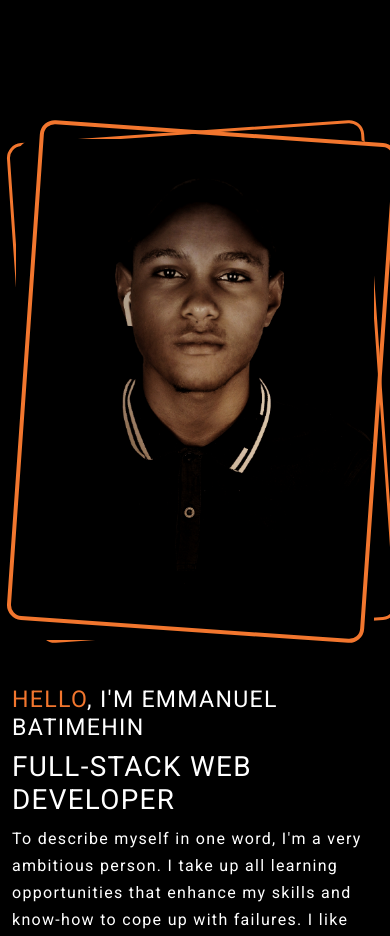
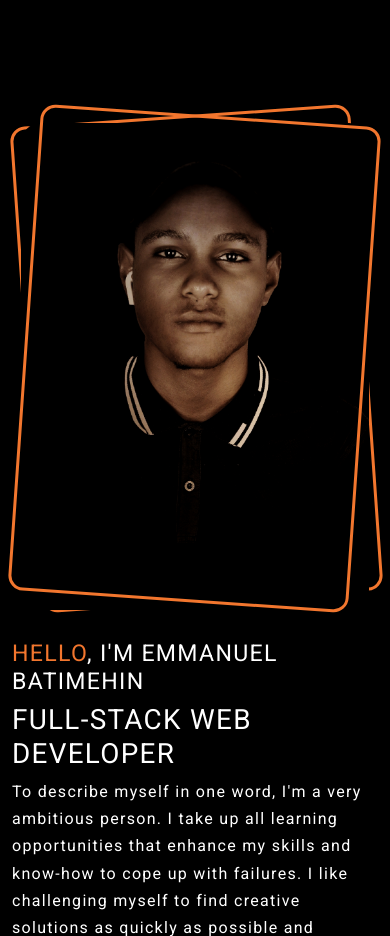
Before and after one commit to TISWHORDweb/My-portfolio, a PHP site: page / in a window 390 px wide. Shown: the part 77-1013 px from the top of the page. Run offline with PHP 8.4, Linux system fonts and the light colour scheme; some libraries are stand-ins or nearby versions.

Commit message:
for the responsiveness

```diff
--- a/index.html
+++ b/index.html
@@ -68,7 +68,7 @@
     <section id="banner">
         <div class="container">
             <div class="row align-items-center">
-                <div class="col-md-4 p-3">
+                <div class="col-md-4 ">
                     <div class="jd-profile-pic mx-auto">
                         <img src="/images/DSC_1434_1619632965350.JPG" alt="" style="border-radius: 20px;" width="100%">
                     </div>
@@ -118,6 +118,7 @@
                     <p class="white">If you need outstanding programming skills and a great passion for developing beautiful, innovative applications. </p>
                     <button class="btn bg-orange btn-md"><a href="#contact" style="text-decoration: none;color:#f5f5f5;">Hire me</a></button>
 
+                    <div class="col-md-3">
                         <table class="about-table mt-5">
                             <tbody class="white">
                                 <tr>
@@ -130,14 +131,11 @@
                                 </tr>
                                 <tr>
                                     <th class="pr-3">Address:</th>
-                                <td> Durumi 1,Area 1 FCT Abuja,NIGERIA</td>
-                            </tr>
-                            <tr>
-                                <th class="pr-3">linkedin:</th>
-                                <td> https://www.linkedin.com/in/batimehin-emmanuel-95b466222</td>
+                                    <td class="ps-3"> Durumi 1,Area 1 FCT Abuja,NIGERIA</td>
                                 </tr>
                             </tbody>
                         </table>
+                    </div>
                 </div>
 
             </div>
--- a/main.css
+++ b/main.css
@@ -100,16 +100,16 @@ body {
 #banner .jd-profile-pic {
   position: relative;
   margin-bottom: 30px;
-  max-width: 100%;
+  max-width: 95%;
 }
 
 #banner .jd-profile-pic::before {
   content: "";
   position: absolute;
   top: -8px;
-  left: 7px;
+  left: 5px;
   height: 100%;
-  width: 100%;
+  width: 98%;
   border: 3px solid #f2762e;
   border-radius: 15px;
   -webkit-transform: rotate(-4deg);
@@ -120,10 +120,10 @@ body {
   content: "";
   position: absolute;
   top: -8px;
-  left: 7px;
+  left: 3px;
   height: 100%;
-  width: 100%;
-  border: 4px solid #f2762e;
+  width: 98%;
+  border: 3px solid #f2762e;
   border-radius: 15px;
   -webkit-transform: rotate(4deg);
           transform: rotate(4deg);
--- a/main.scss
+++ b/main.scss
@@ -81,14 +81,14 @@ body{
     .jd-profile-pic{
         position: relative;
         margin-bottom: 30px;
-        max-width: 100%;
+        max-width: 95%;
         &::before{
             content: "";
             position: absolute;
             top: -8px;
-            left: 7px;
+            left: 5px;
             height: 100%;
-            width: 100%;
+            width: 98%;
             border: 3px solid $primary;
             border-radius: 15px;
             transform: rotate(-4deg);
@@ -97,10 +97,10 @@ body{
             content: "";
             position: absolute;
             top: -8px;
-            left: 7px;
+            left: 3px;
             height: 100%;
-            width: 100%;
-            border: 4px solid $primary;
+            width: 98%;
+            border: 3px solid $primary;
             border-radius: 15px;
             transform: rotate(4deg);
         }
```
Also changed, not shown: 1 other file. Lines whose indentation alone changed are shown as unchanged.
